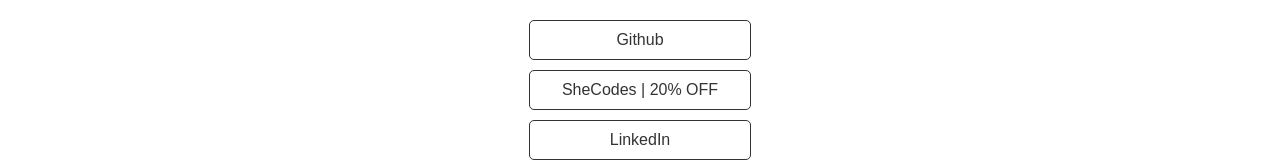
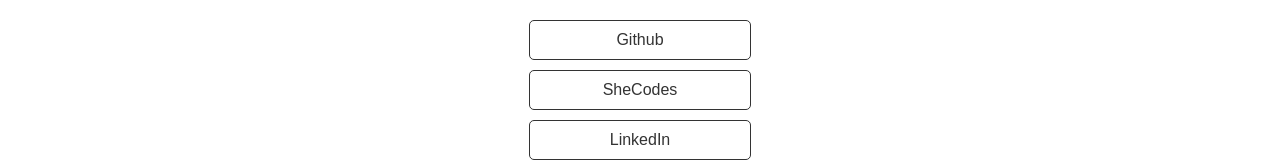
Before and after one commit to anacavancalti/anacavancalti.github.io, a plain HTML site: page index.html in a window 1280 px wide. Shown: the part 265-427 px from the top of the page. Drawn offline with Linux system fonts and the light colour scheme.

Commit message:
Changed content

```diff
--- a/index.html
+++ b/index.html
@@ -79,7 +79,7 @@
         <a
           href="https://www.shecodes.io/workshops?coupon_name=anacavancalti#apply"
           target="_blank"
-          >SheCodes | 20% OFF</a
+          >SheCodes</a
         >
         <a href="https://www.linkedin.com/in/anacavancalti/" target="_blank"
           >LinkedIn</a
```
